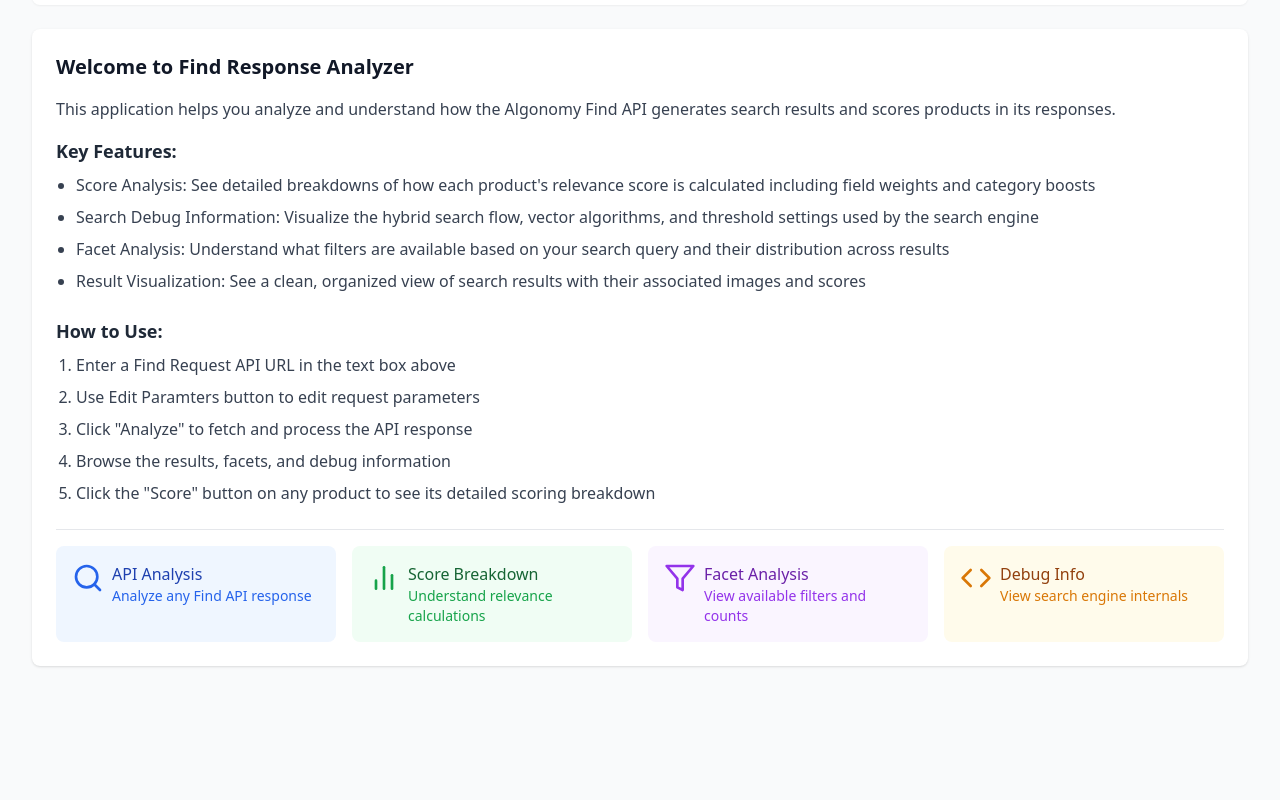
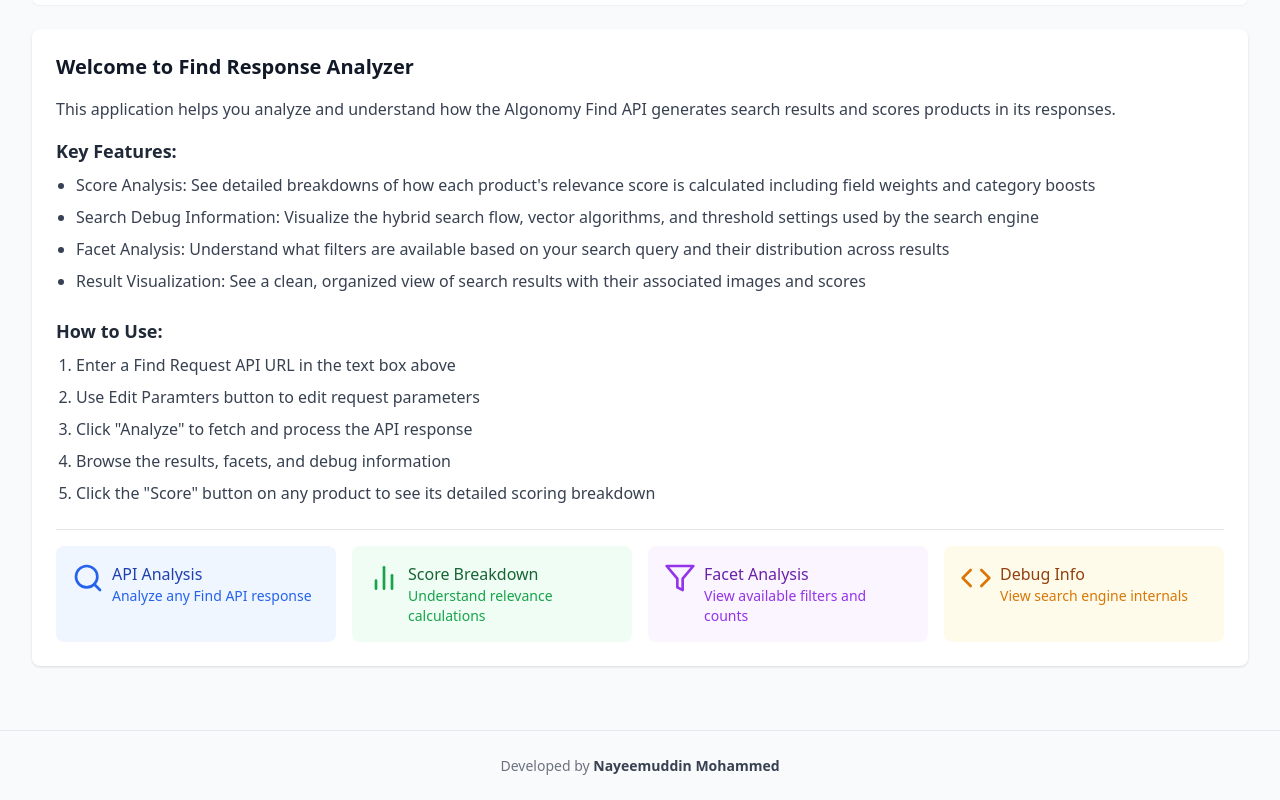
Before and after one commit to nayeemtechie/dev_fra, a React (Vite) app: page / in a window 1280 px wide. Shown: the part 348-1148 px from the top of the page. Before the commit the page ends 1046 px from the top, so only its background shows below. Built offline with nearby package versions, Linux system fonts and the light colour scheme.

Commit message:
improvements

```diff
--- a/src/App.jsx
+++ b/src/App.jsx
@@ -80,6 +80,18 @@
           </>
         )}
       </div>
+
+      {/* Footer */}
+      <footer style={{
+        textAlign: 'center',
+        padding: '1.5rem 1rem',
+        marginTop: '2rem',
+        borderTop: '1px solid #e5e7eb',
+        color: '#6b7280',
+        fontSize: '0.875rem'
+      }}>
+        Developed by <strong style={{ color: '#374151' }}>Nayeemuddin Mohammed</strong>
+      </footer>
     </div>
   );
 }
```
